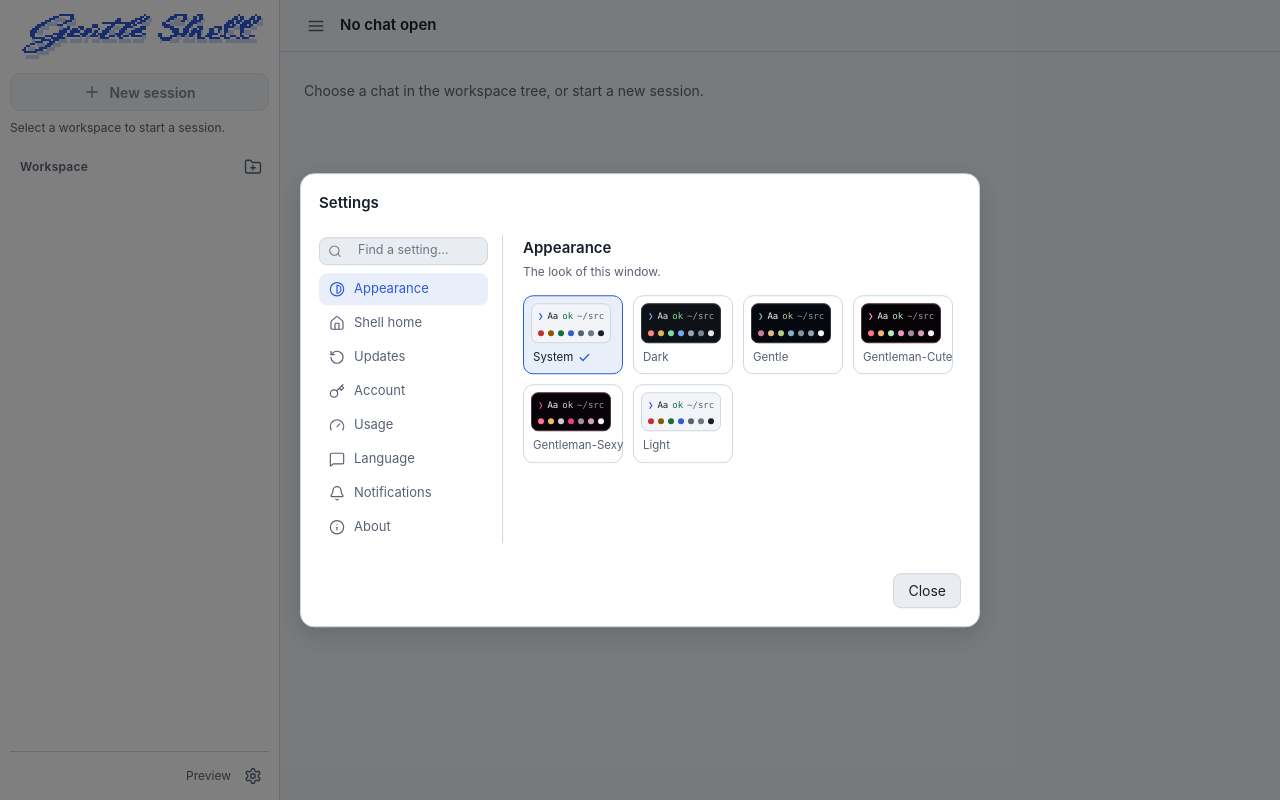
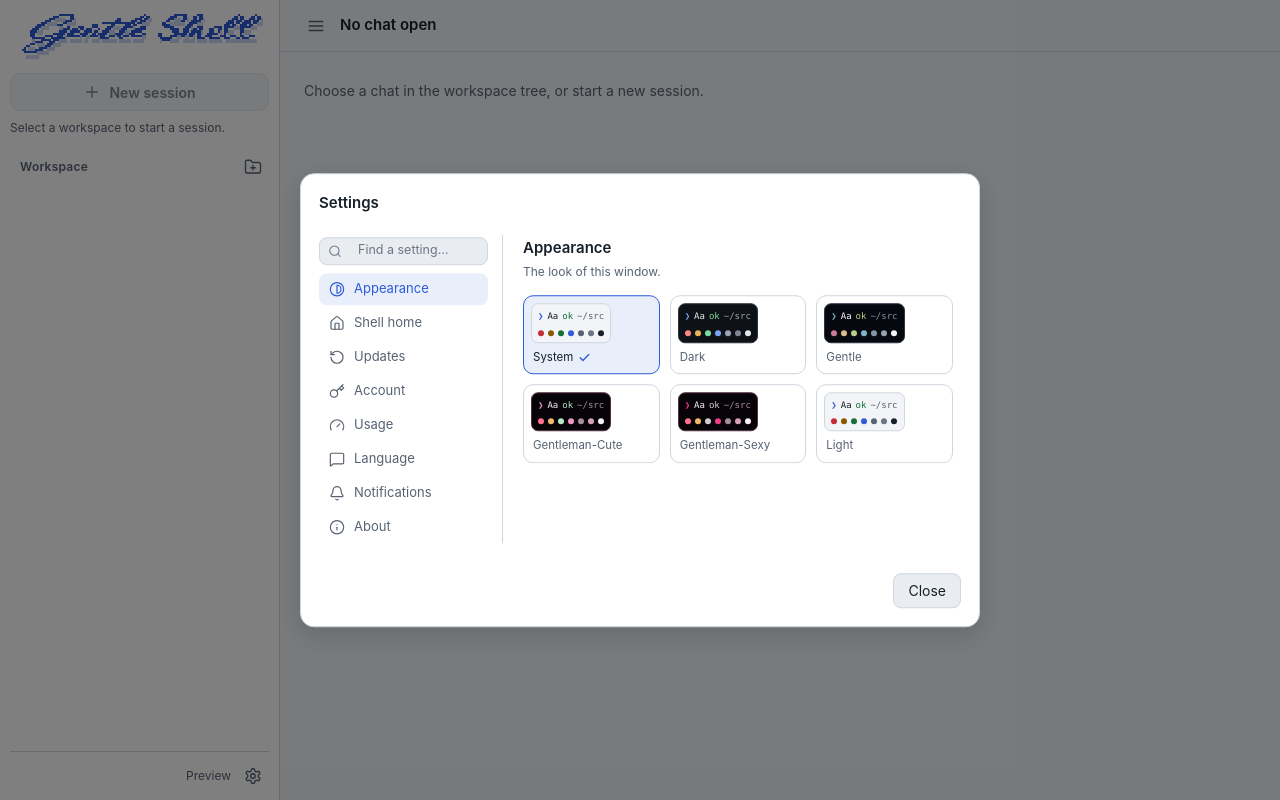
Before and after one commit to ashcroft08/gentle-desk, a Svelte app in the folder apps/desktop/: page / in a window 1280 px wide. Both pictures are taken after a click on the button 253 px from the left and 776 px from the top of the page. Built offline with nearby package versions, Linux system fonts and the light colour scheme.

Commit message:
fix(web): theme cards three to a row so every theme name reads in full

```diff
--- a/apps/desktop/src/app.css
+++ b/apps/desktop/src/app.css
@@ -2468,10 +2468,11 @@ p {
 }
 
 /* The theme cards, the Appearance section's choice (the reference's theme_cards):
-   a grid of six miniatures, four to a row on a wide window. */
+   a grid of six miniatures, three to a row on a wide window: two even rows, and
+   wide enough for the longest name (Gentleman-Classic) to read in full. */
 .tc-grid {
   display: grid;
-  grid-template-columns: repeat(4, minmax(0, 1fr));
+  grid-template-columns: repeat(3, minmax(0, 1fr));
   gap: 10px;
   width: 100%;
 }
```
Also changed, not shown: 1 other file (tests, documents, lock files or other folders).
